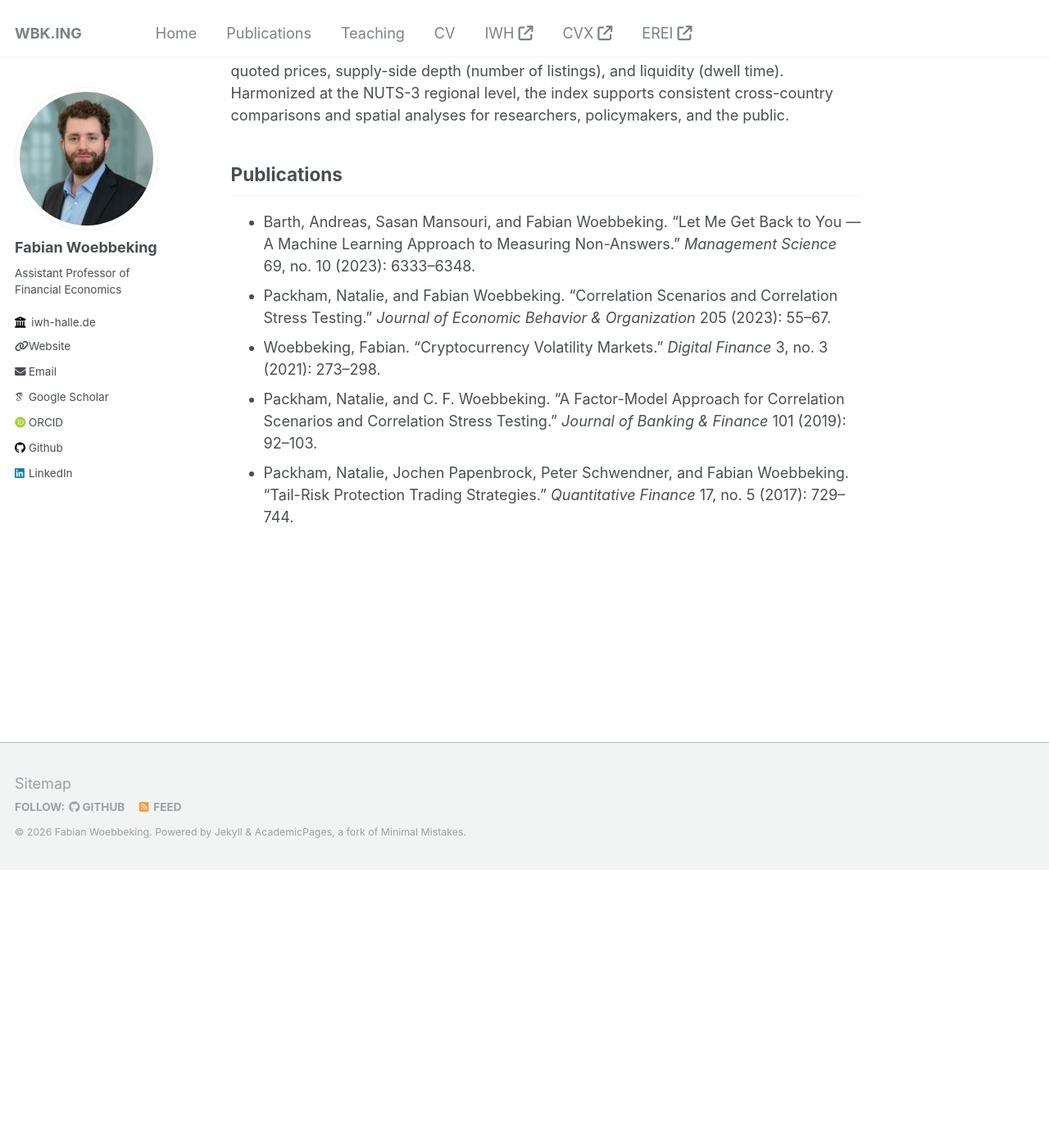
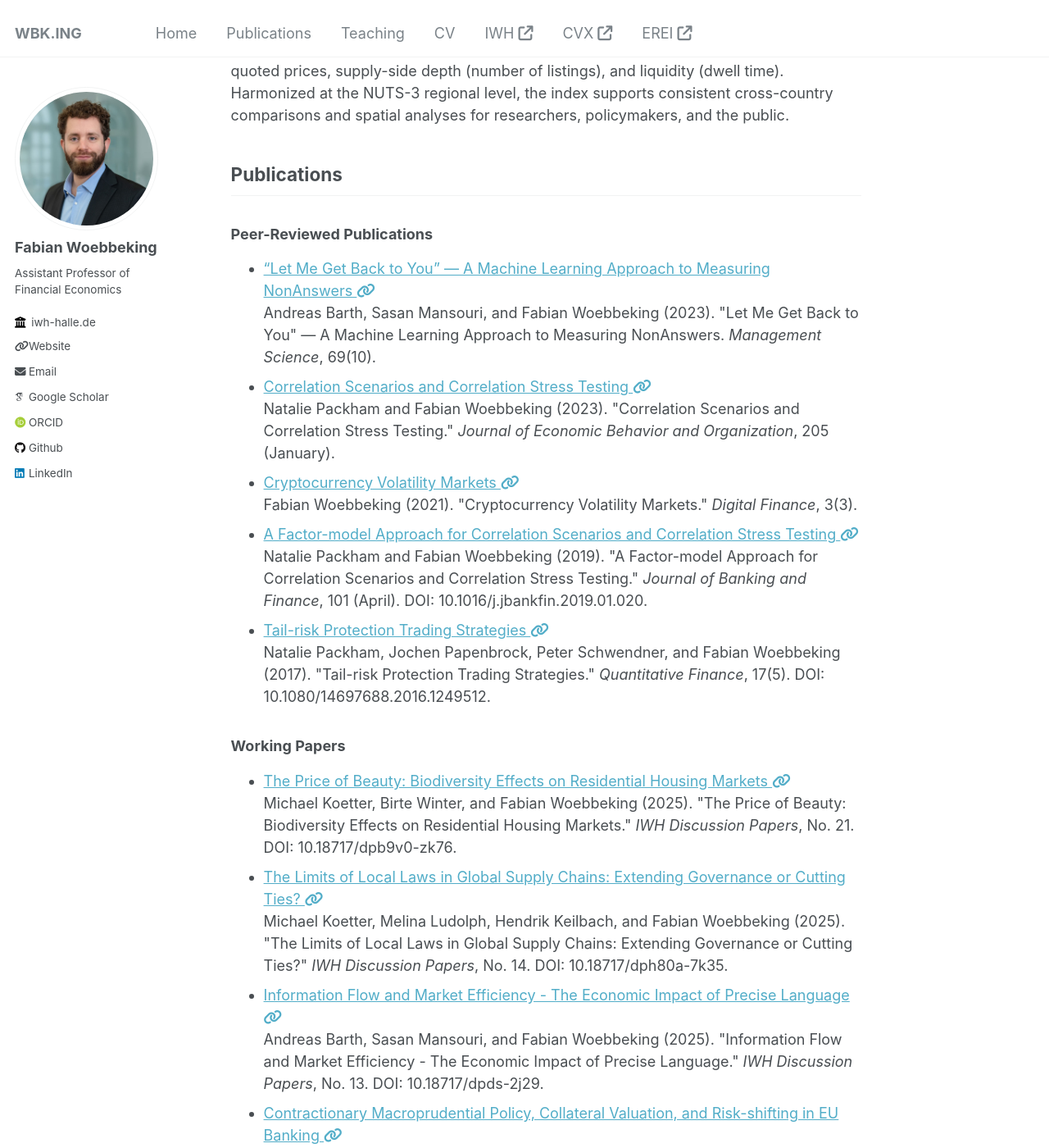
Before and after one commit to cafawo/cafawo.github.io, a Jekyll site: the page built from _pages/about.md, in a window 1280 px wide and 1400 px high, scrolled down 685 px. Shown: the whole window at 82% size. Built offline with Jekyll 4.4.1, drawn with Linux system fonts in a browser that asks for light colours; some web fonts are replaced; before the commit the page ends 1745 px from its top, so only the background shows below that; some of the changed text lies outside the part shown.

Commit message:
Update publications section: restructure to include working papers and enhance formatting

```diff
--- a/_pages/about.md
+++ b/_pages/about.md
@@ -22,8 +22,14 @@ The research group also develops and maintains IWH’s **European Real Estate In
 
 ## Publications
 
-* Barth, Andreas, Sasan Mansouri, and Fabian Woebbeking. "Let Me Get Back to You — A Machine Learning Approach to Measuring Non-Answers." *Management Science* 69, no. 10 (2023): 6333–6348.
-* Packham, Natalie, and Fabian Woebbeking. "Correlation Scenarios and Correlation Stress Testing." *Journal of Economic Behavior & Organization* 205 (2023): 55–67.
-* Woebbeking, Fabian. "Cryptocurrency Volatility Markets." *Digital Finance* 3, no. 3 (2021): 273–298.
-* Packham, Natalie, and C. F. Woebbeking. "A Factor-Model Approach for Correlation Scenarios and Correlation Stress Testing." *Journal of Banking & Finance* 101 (2019): 92–103.
-* Packham, Natalie, Jochen Papenbrock, Peter Schwendner, and Fabian Woebbeking. "Tail-Risk Protection Trading Strategies." *Quantitative Finance* 17, no. 5 (2017): 729–744.
+### Peer-Reviewed Publications
+
+<ul>{% assign peer_reviewed = site.publications | where: "publication_type", "peer_reviewed" | sort: "date" | reverse %}{% for post in peer_reviewed %}
+  {% include archive-single-cv.html %}
+{% endfor %}</ul>
+
+### Working Papers
+
+<ul>{% assign working_papers = site.publications | where: "publication_type", "working_paper" | sort: "date" | reverse %}{% for post in working_papers %}
+  {% include archive-single-cv.html %}
+{% endfor %}</ul>
```
